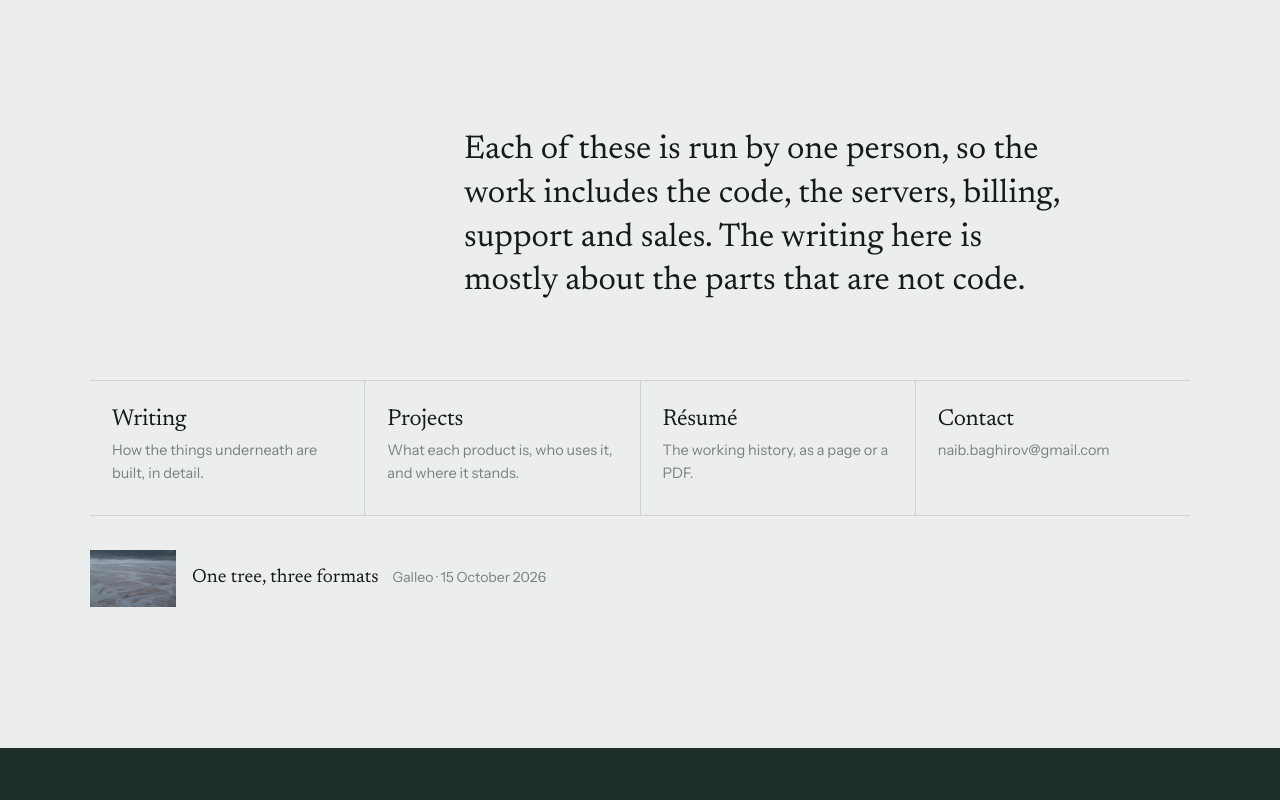
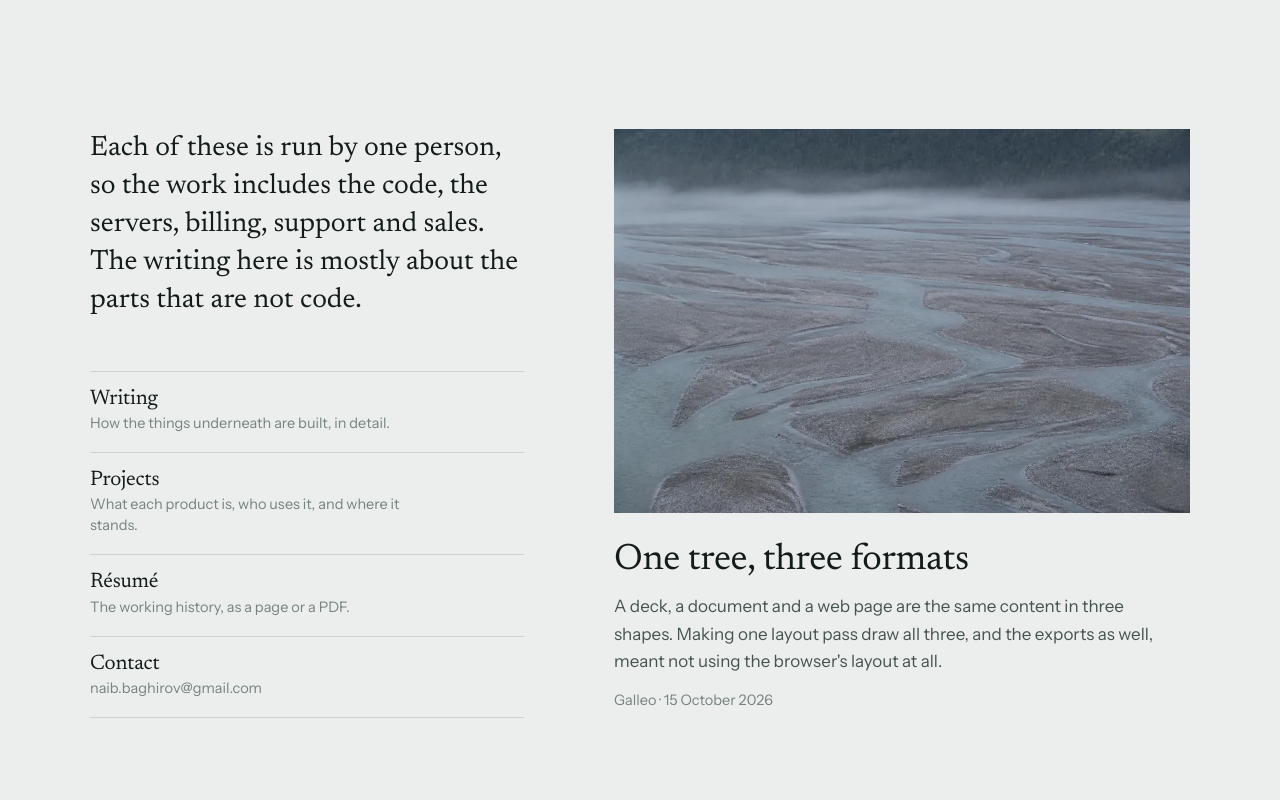
Before and after one commit to nbaghiro/nbaghiro.com, a React (Vite) app in the folder client/: page / in a window 1280 px wide. Shown: the part 700-1500 px from the top of the page. Built offline with nearby package versions, Linux system fonts and the light colour scheme; a web font is replaced by a local one.

Commit message:
Set the landing page's ways in beside the newest piece of writing

```diff
--- a/client/src/pages/Home.css
+++ b/client/src/pages/Home.css
@@ -1,5 +1,5 @@
 /* The landing page is an entrance, not a catalogue: one photograph, one line about where
-   things stand, four doors, the last two pieces of writing, and a single question box. */
+   things stand, four ways in, the newest piece of writing, and a single question box. */
 
 .hero {
     position: relative;
@@ -63,93 +63,105 @@
     color: rgba(255, 255, 255, 0.86);
 }
 
+/* Under the photograph: the standing of the work and the way in on one side, the newest
+   piece of writing on the other, so neither reads as a row of identical cards. */
 .entry {
     width: var(--page);
     margin: 0 auto;
     padding: var(--band) 0;
+    display: grid;
+    gap: clamp(46px, 6vw, 68px);
+}
+@media (min-width: 900px) {
+    .entry {
+        grid-template-columns: 0.86fr 1.14fr;
+        gap: clamp(56px, 7vw, 100px);
+        align-items: start;
+    }
 }
 .entry-note {
     font-family: var(--font-display);
-    font-size: clamp(23px, 2.9vw, 33px);
-    line-height: 1.33;
-    max-width: 26ch;
-}
-@media (min-width: 860px) {
-    .entry-note {
-        max-width: 32ch;
-        margin-left: 34%;
-    }
+    font-size: clamp(21px, 2.3vw, 28px);
+    line-height: 1.36;
+    max-width: 31ch;
 }
 
 .doors {
-    display: grid;
-    gap: 1px;
-    margin-top: clamp(44px, 6vw, 76px);
-    background: var(--mist);
-    border-block: 1px solid var(--mist);
-}
-@media (min-width: 720px) {
-    .doors {
-        grid-template-columns: repeat(4, 1fr);
-    }
+    margin-top: clamp(34px, 4.2vw, 52px);
+    border-top: 1px solid var(--mist);
 }
 .door {
     display: block;
-    background: var(--fog);
-    padding: 26px 22px 30px;
-    transition: background-color 0.18s;
+    padding: 16px 0 18px;
+    border-bottom: 1px solid var(--mist);
 }
 .door h2 {
-    font-size: 23px;
+    font-size: 21px;
 }
 .door p {
-    margin-top: 6px;
+    margin-top: 2px;
     font-size: 14.5px;
+    line-height: 1.45;
     color: var(--ink-faint);
-    max-width: 26ch;
-}
-.door:hover {
-    background: var(--paper);
+    max-width: 36ch;
 }
 .door:hover h2 {
     color: var(--water);
 }
 
-.latest {
-    list-style: none;
-    margin-top: 34px;
-    display: flex;
-    flex-direction: column;
-    gap: 16px;
+.feature {
+    display: block;
 }
-.latest a {
-    display: grid;
-    grid-template-columns: 86px minmax(0, 1fr);
-    gap: 16px;
-    align-items: center;
-}
-.latest img {
-    width: 86px;
+.feature img {
+    display: block;
+    width: 100%;
     aspect-ratio: 3 / 2;
     object-fit: cover;
-    display: block;
     background: var(--mist);
 }
-.latest a > span {
+.feature h2 {
+    margin-top: clamp(20px, 2.4vw, 28px);
+    font-size: clamp(26px, 3.1vw, 37px);
+    max-width: 22ch;
+}
+.feature-sum {
+    margin-top: 12px;
+    max-width: 50ch;
+    color: var(--ink-soft);
+}
+.feature-meta {
+    margin-top: 14px;
+    font-size: 14.5px;
+    color: var(--ink-faint);
+}
+.feature:hover h2 {
+    color: var(--water);
+}
+
+.older {
+    list-style: none;
+    margin-top: clamp(26px, 3vw, 38px);
+    border-top: 1px solid var(--mist);
+}
+.older li {
+    border-bottom: 1px solid var(--mist);
+}
+.older a {
     display: flex;
     flex-wrap: wrap;
     align-items: baseline;
-    gap: 2px 14px;
+    gap: 2px 16px;
+    padding: 15px 0 17px;
 }
-.latest-title {
+.older-title {
     font-family: var(--font-display);
-    font-size: 19px;
+    font-size: 20px;
 }
-.latest-meta {
+.older-meta {
     font-size: 14px;
     color: var(--ink-faint);
 }
-.latest a:hover .latest-title {
+.older a:hover .older-title {
     color: var(--water);
 }
 
--- a/client/src/pages/Home.jsx
+++ b/client/src/pages/Home.jsx
@@ -4,7 +4,8 @@ import Ask from "../components/Ask";
 import "./Home.css";
 
 const EMAIL = "naib.baghirov@gmail.com";
-const latest = POSTS.slice(0, 2);
+// the newest piece carries the photograph; anything after it is a line
+const [feature, ...older] = POSTS.slice(0, 3);
 
 function Home() {
     return (
@@ -28,16 +29,20 @@ function Home() {
             </header>
 
             <section className="entry" aria-label="Where to go">
+                <div className="entry-side">
                     <p className="entry-note">
-                    Each of these is run by one person, so the work includes the
-                    code, the servers, billing, support and sales. The writing
-                    here is mostly about the parts that are not code.
+                        Each of these is run by one person, so the work includes
+                        the code, the servers, billing, support and sales. The
+                        writing here is mostly about the parts that are not
+                        code.
                     </p>
 
                     <nav className="doors" aria-label="Sections">
                         <Link className="door" to="/blogs">
                             <h2>Writing</h2>
-                        <p>How the things underneath are built, in detail.</p>
+                            <p>
+                                How the things underneath are built, in detail.
+                            </p>
                         </Link>
                         <Link className="door" to="/projects">
                             <h2>Projects</h2>
@@ -55,32 +60,38 @@ function Home() {
                             <p>{EMAIL}</p>
                         </a>
                     </nav>
+                </div>
 
-                {latest.length > 0 && (
-                    <ul className="latest">
-                        {latest.map((post) => (
+                {feature && (
+                    <div className="reading">
+                        <Link className="feature" to={`/blogs/${feature.slug}`}>
+                            {feature.card && <img src={feature.card} alt="" />}
+                            <h2>{feature.title}</h2>
+                            {feature.summary && (
+                                <p className="feature-sum">{feature.summary}</p>
+                            )}
+                            <p className="feature-meta">
+                                {feature.about} · {readableDate(feature.date)}
+                            </p>
+                        </Link>
+                        {older.length > 0 && (
+                            <ul className="older">
+                                {older.map((post) => (
                                     <li key={post.slug}>
                                         <Link to={`/blogs/${post.slug}`}>
-                                    {post.card && (
-                                        <img
-                                            src={post.card}
-                                            alt=""
-                                            loading="lazy"
-                                        />
-                                    )}
-                                    <span>
-                                        <span className="latest-title">
+                                            <span className="older-title">
                                                 {post.title}
                                             </span>
-                                        <span className="latest-meta">
+                                            <span className="older-meta">
                                                 {post.about} ·{" "}
                                                 {readableDate(post.date)}
-                                        </span>
                                             </span>
                                         </Link>
                                     </li>
                                 ))}
                             </ul>
+                        )}
+                    </div>
                 )}
             </section>
 
```
Lines whose indentation alone changed are shown as unchanged.
